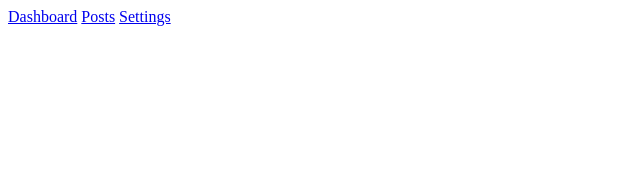
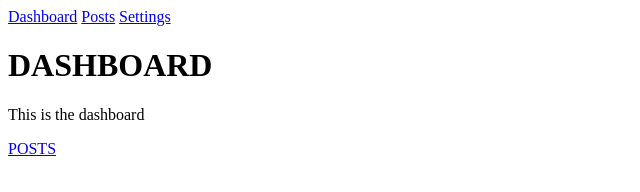
Before and after one commit to DLivengood20/SPA_no_frameworks, a website with bundled scripts: page Frontend/index.html in a window 1280 px wide. Shown: the whole page, without its empty margins (0-640 px from the left). Built offline with nearby package versions, Linux system fonts and the light colour scheme.

Commit message:
Added first view

```diff
--- a/Frontend/index.html
+++ b/Frontend/index.html
@@ -12,6 +12,7 @@
         <a href="/posts" class="nav-link" data-link>Posts</a>
         <a href="/settings" class="nav-link" data-link>Settings</a>
     </nav>
+    <div id="app"></div>
     <script type="module" src="/static/js/index.js"></script>
 </body>
 </html>
--- a/Frontend/static/js/index.js
+++ b/Frontend/static/js/index.js
@@ -1,3 +1,5 @@
+import Dashboard from "./views/Dashboard.js";
+
 const navigateTo = url => {
     history.pushState(null, null, url);
     router();
@@ -5,9 +7,9 @@ const navigateTo = url => {
 
 const router = async () => {
     const routes = [
-        { path: "/", view: () => console.log("Veiwing dashboard")},
-        { path: "/posts", view: () => console.log("Veiwing posts")},
-        { path: "/settings", view: () => console.log("Veiwing settings")},
+        { path: "/", view: Dashboard},
+        //{ path: "/posts", view: () => console.log("Veiwing posts")},
+        //{ path: "/settings", view: () => console.log("Veiwing settings")},
     ];
 
     const potentialMatches = routes.map(route => {
@@ -26,7 +28,9 @@ const router = async () => {
         };
     };
 
-    console.log(match.route.view());
+    const view = new match.route.view();
+
+    document.querySelector("#app").innerHTML = await view.getHtml();
 };
 
 window.addEventListener("popstate", router);
--- /dev/null
+++ b/Frontend/static/js/views/AbstractView.js
@@ -0,0 +1,13 @@
+export default class {
+    constructor() {
+
+    };
+
+    setTitle(title) {
+        document.title = title;
+    };
+
+    async getHtml() {
+        return "";
+    };
+}
--- /dev/null
+++ b/Frontend/static/js/views/Dashboard.js
@@ -0,0 +1,16 @@
+import AbstractView from "./AbstractView.js";
+
+export default class extends AbstractView {
+    constructor() {
+        super();
+        this.setTitle("Dashboard");
+    };
+
+    async getHtml() {
+        return `
+            <h1>DASHBOARD</h1>
+            <p>This is the dashboard</p>
+            <a href="/posts" data-link>POSTS</a>
+        `;
+    }
+};
```
